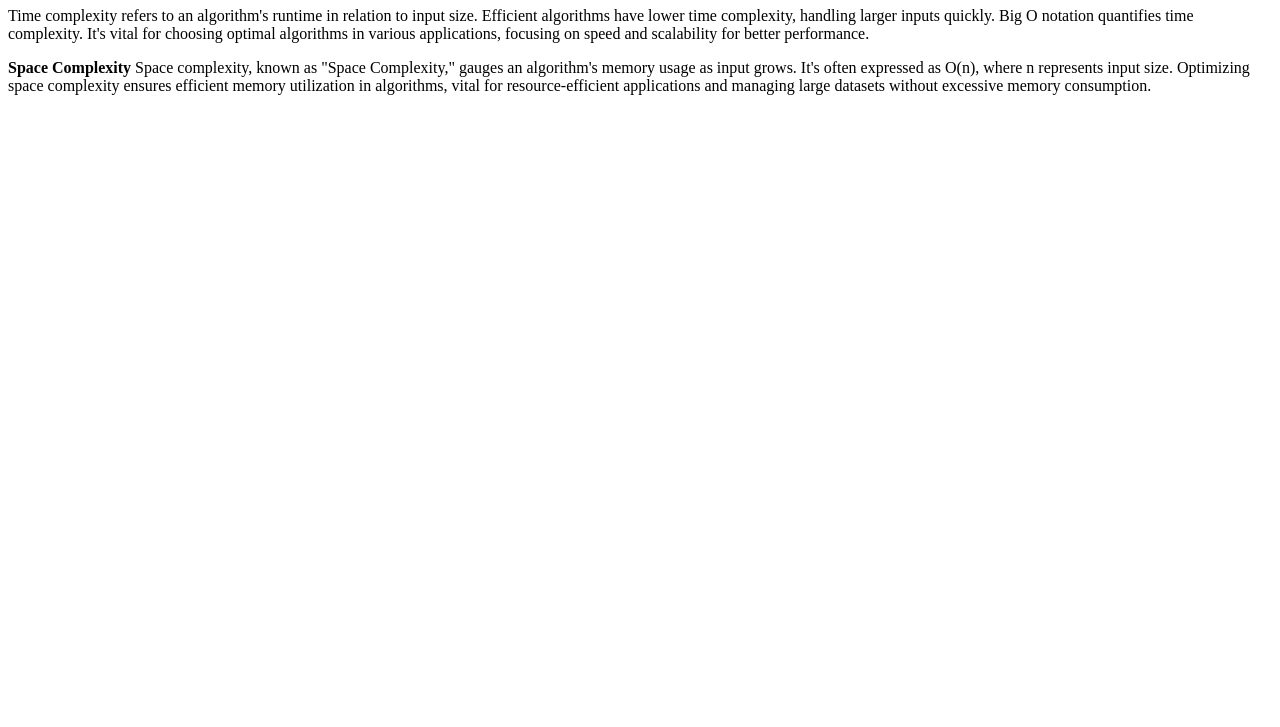
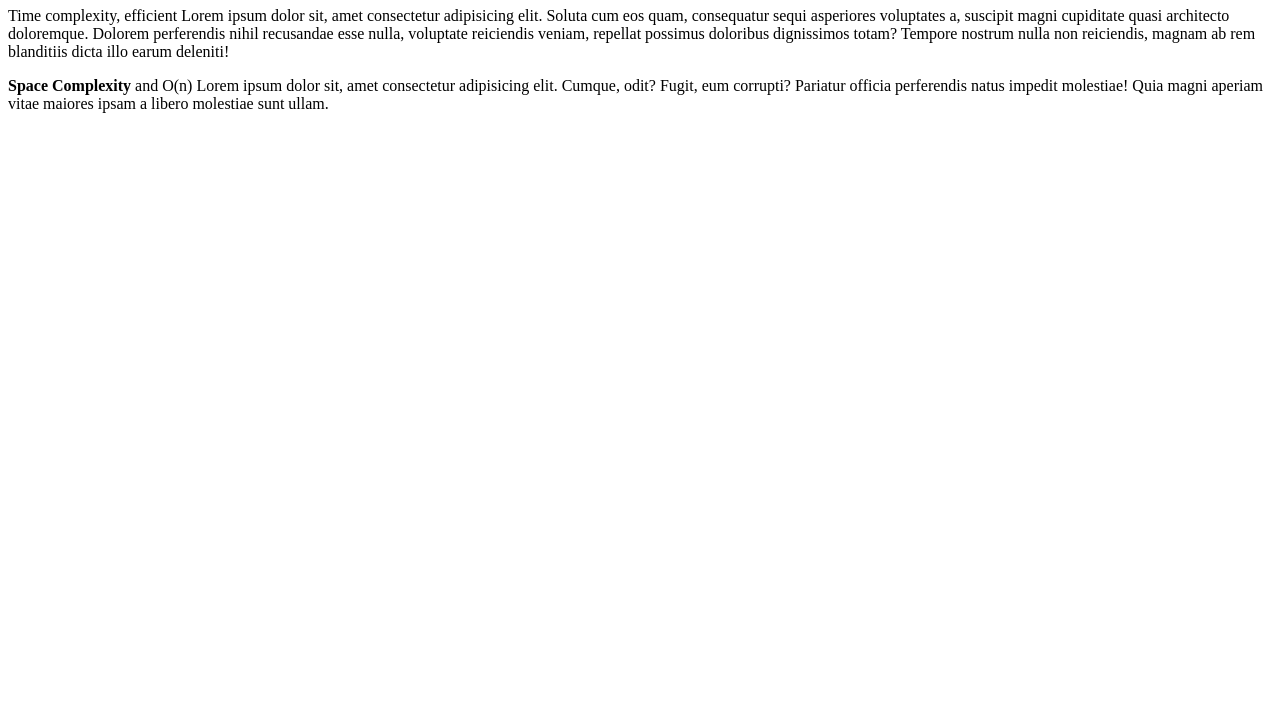
Before and after one commit to acciojob/time-and-space-complexity-ManishDubey95, a website: page main.html in a window 1280 px wide. Shown: the part 73-800 px from the top of the page. Drawn offline with Linux system fonts and the light colour scheme.

Commit message:
created a submission

```diff
--- a/main.html
+++ b/main.html
@@ -6,20 +6,10 @@
 <body>
     <h1>Time, Space, and Complexity</h1>
     <p>
-        Time complexity refers to an algorithm's runtime in relation to input
-        size. Efficient algorithms have lower time complexity, handling larger
-        inputs quickly. Big O notation quantifies time complexity. It's vital for
-        choosing optimal algorithms in various applications, focusing on speed and
-        scalability for better performance.
+        Time complexity, efficient Lorem ipsum dolor sit, amet consectetur adipisicing elit. Soluta cum eos quam, consequatur sequi asperiores voluptates a, suscipit magni cupiditate quasi architecto doloremque. Dolorem perferendis nihil recusandae esse nulla, voluptate reiciendis veniam, repellat possimus doloribus dignissimos totam? Tempore nostrum nulla non reiciendis, magnam ab rem blanditiis dicta illo earum deleniti!
     </p>
     <p>
-        <b>Space Complexity</b>
-        Space complexity, known as "Space Complexity," gauges an algorithm's
-        memory usage as input grows. It's often expressed as O(n), where n
-        represents input size. Optimizing space complexity ensures efficient
-        memory utilization in algorithms, vital for resource-efficient
-        applications and managing large datasets without excessive memory
-        consumption.
+        <b>Space Complexity</b> and O(n) Lorem ipsum dolor sit, amet consectetur adipisicing elit. Cumque, odit? Fugit, eum corrupti? Pariatur officia perferendis natus impedit molestiae! Quia magni aperiam vitae maiores ipsam a libero molestiae sunt ullam.
     </p>
     <script type="text/javascript" src="./script.js"></script>
 </body>
```
